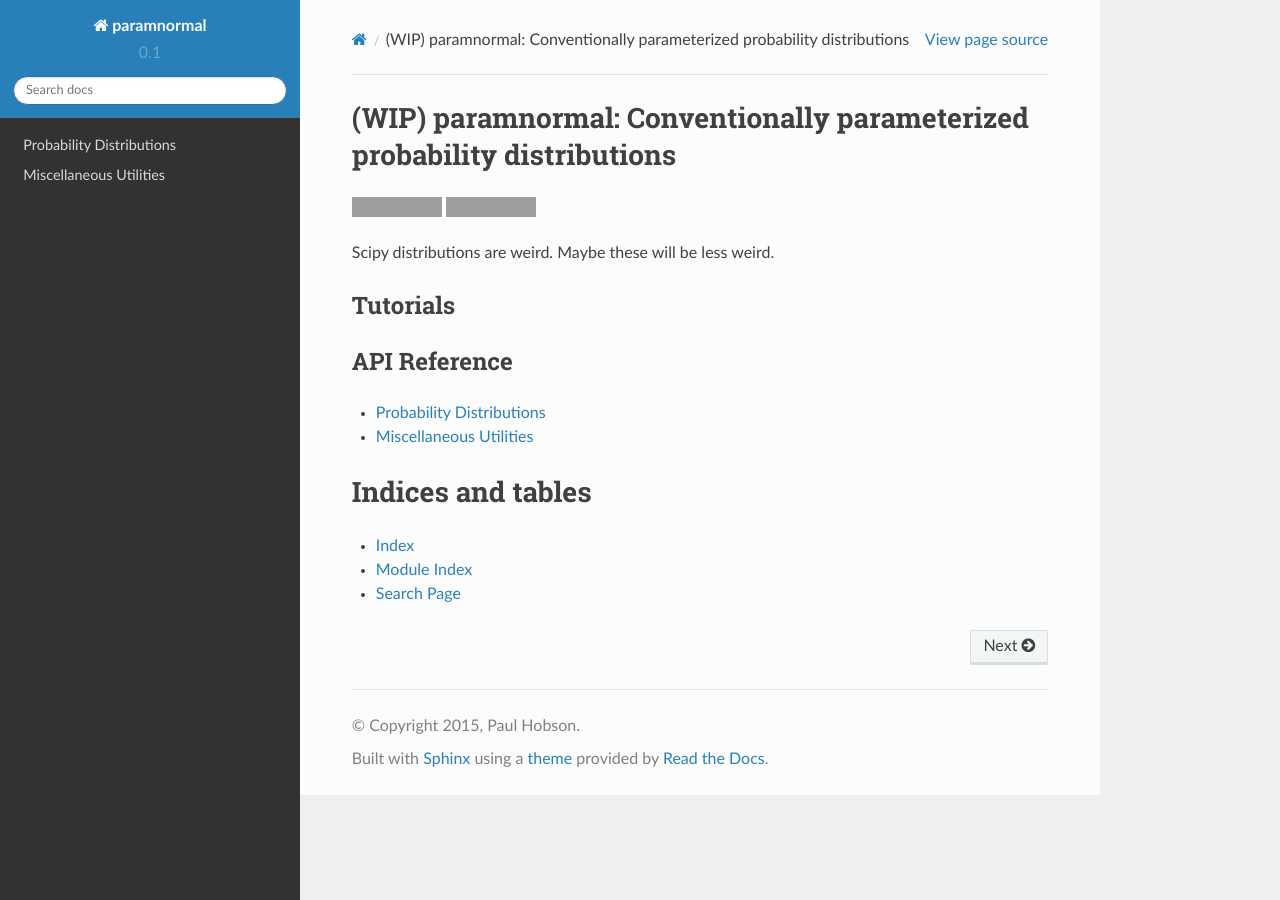
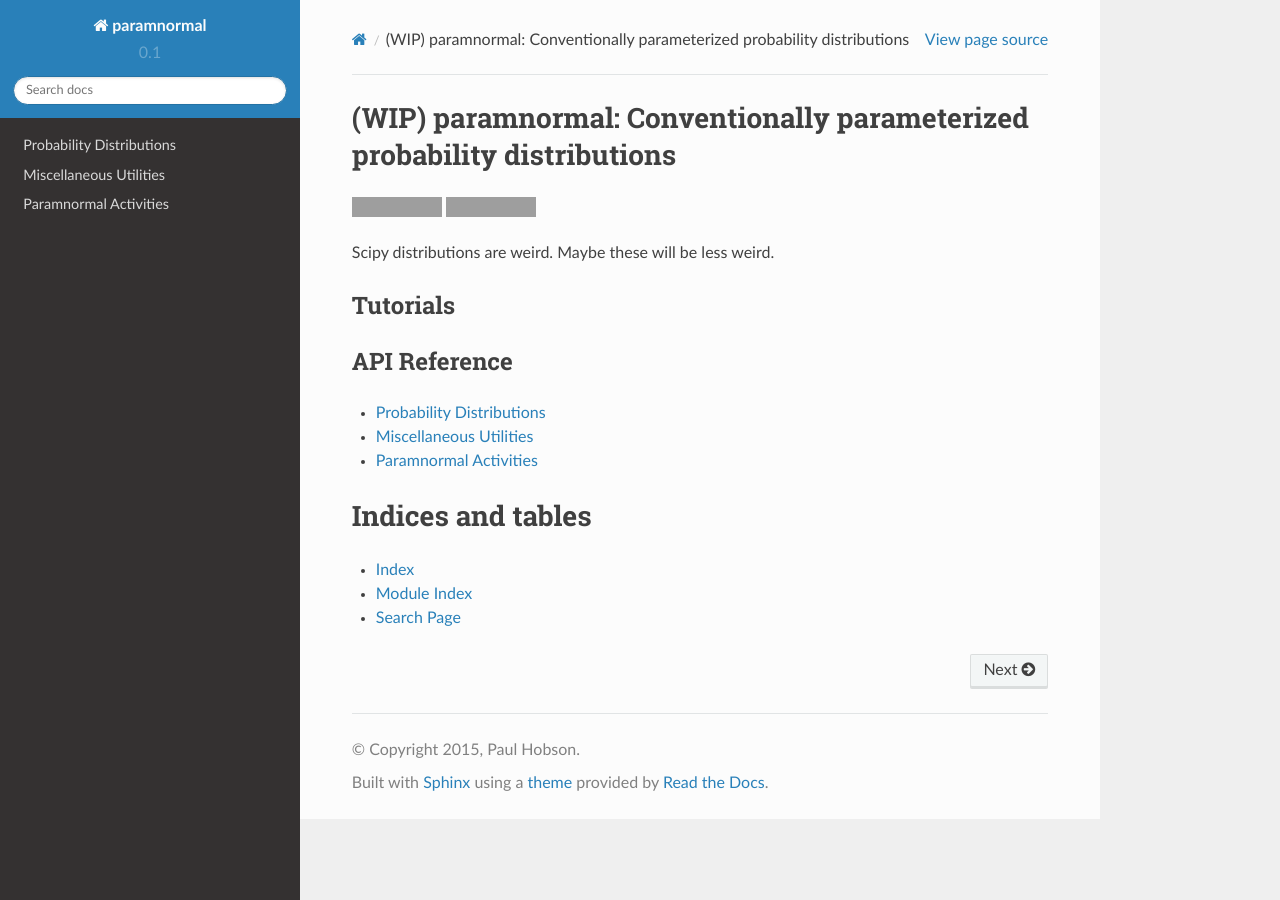
Before and after one commit to phobson/paramnormal, a Sphinx documentation site: the page built from docs/index.rst, in a window 1280 px wide. Built offline with Sphinx 7.4.7 and the Read the Docs theme 2.0.0, drawn with Linux system fonts in a browser that asks for light colours; pages that are not in the unit, such as notebooks, are missing from menus; grey boxes are pictures that could not be loaded.

Commit message:
add basic activity reference docs

```diff
--- /dev/null
+++ b/docs/activity.rst
@@ -0,0 +1,7 @@
+.. _act_auto:
+
+Paramnormal Activities
+======================
+
+.. automodule:: paramnormal.activity
+   :members:
--- a/docs/conf.py
+++ b/docs/conf.py
@@ -17,6 +17,9 @@ import sys
 import os
 import shlex
 import sphinx
+import seaborn
+clean_bkgd = {'axes.facecolor': 'none', 'figure.facecolor': 'none'}
+seaborn.set(style='ticks', rc=clean_bkgd)
 
 source_suffix = ['.rst']
 
@@ -52,6 +55,12 @@ source_suffix = '.rst'
 
 # The encoding of source files.
 #source_encoding = 'utf-8-sig'
+
+# Include the example source for plots in API docs
+plot_include_source = True
+plot_formats = [("png", 90)]
+plot_html_show_formats = False
+plot_html_show_source_link = False
 
 # The master toctree document.
 master_doc = 'index'
--- a/docs/index.rst
+++ b/docs/index.rst
@@ -18,6 +18,7 @@ API Reference
 
    paramnormal.rst
    utils.rst
+   activity.rst
 
 
 Indices and tables
--- a/docs/paramnormal.rst
+++ b/docs/paramnormal.rst
@@ -3,7 +3,7 @@
 Probability Distributions
 =========================
 
-.. automodule:: paramnormal.paramnormal
+.. automodule:: paramnormal.dist
    :members:
    :undoc-members:
    :show-inheritance:
```
